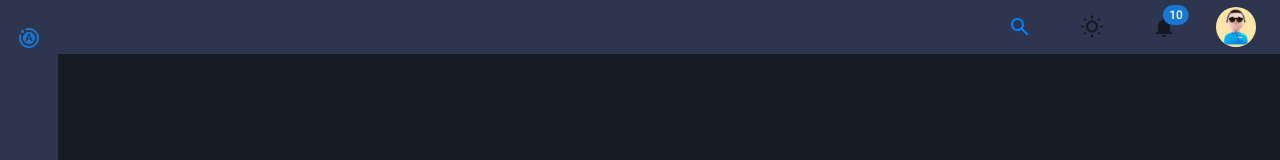
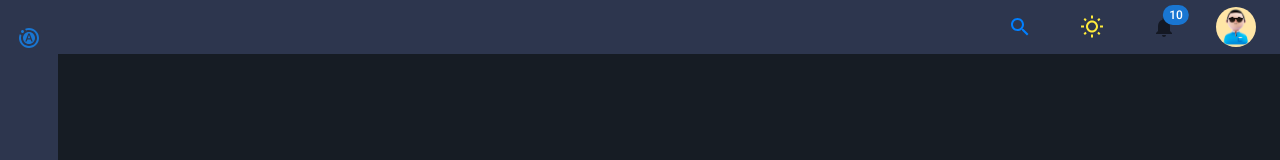
Before and after one commit to techcoders-akp/Data-automation-UI, a React (Create React App) app: page / in a window 1280 px wide. Shown: the top 160 px of the page. Built offline with nearby package versions, Linux system fonts and the light colour scheme.

Commit message:
modified ui

```diff
--- a/src/app/Components/Header/HeaderIndex.jsx
+++ b/src/app/Components/Header/HeaderIndex.jsx
@@ -13,15 +13,18 @@ import TextField from '@mui/material/TextField';
 
 import Avatarsrc from '../../Icons/Avatar.jpg';
 
-const HeaderIndex = () => {
+const HeaderIndex = (props) => {
+  const {handleMode , mode} = props ;
   const classes = HeaderStyles();
 
-  const [toggleMode, settoggleMode] = React.useState(true);
   const [toggleSearch, settoggleSearch] = React.useState(false)
   const [searchInput, setSearchInput]= useState('')
 
-  const handleMode = () => {
-    toggleMode ? settoggleMode(false) : settoggleMode(true);
+  const handleDarkMode = () => {
+    if(mode)
+    handleMode(false);
+    else
+    handleMode(true)
   };
   const cleanSearch = () =>setSearchInput('')
 
@@ -68,8 +71,8 @@ const HeaderIndex = () => {
            {!toggleSearch ? <SearchIcon  className={classes.Icons}/> : <ClearIcon className={classes.Icons}/> }
           </IconButton>
 
-          <IconButton onClick={handleMode}>
-            {toggleMode ? <WbSunnyOutlinedIcon  /> : <DarkModeIcon />}
+          <IconButton onClick={handleDarkMode}>
+          {mode ? <WbSunnyOutlinedIcon className={classes.sun} /> : <DarkModeIcon className={classes.moon}/>}
           </IconButton>
 
           <IconButton>
--- a/src/app/Components/sideNav/SideNavbar.jsx
+++ b/src/app/Components/sideNav/SideNavbar.jsx
@@ -18,8 +18,8 @@ const SideNavbar = () => {
       </div>
 
       <div className={classes.dynamicIconsDiv}>
-        {sideIcons.map((item) => {
-          if(item.id<5){
+        {sideIcons.filter(sideIcons=>sideIcons.id<5).map((item) => {
+
             return (
             <Tooltip
               title={item.Name}
@@ -32,12 +32,12 @@ const SideNavbar = () => {
               </Button>
             </Tooltip>
           );
-         } })}
+         } )}
       </div>
 
       <div className={classes.footerContent}>
-      {sideIcons.map((item) => {
-          if(item.id>4){
+      {sideIcons.filter(sideIcons=>sideIcons.id>4).map((item) => {
+
             return (
             <Tooltip
               title={item.Name}
@@ -50,7 +50,7 @@ const SideNavbar = () => {
               </Button>
             </Tooltip>
           );
-         } })}
+          })}
       </div>
     </div>
   );
```
